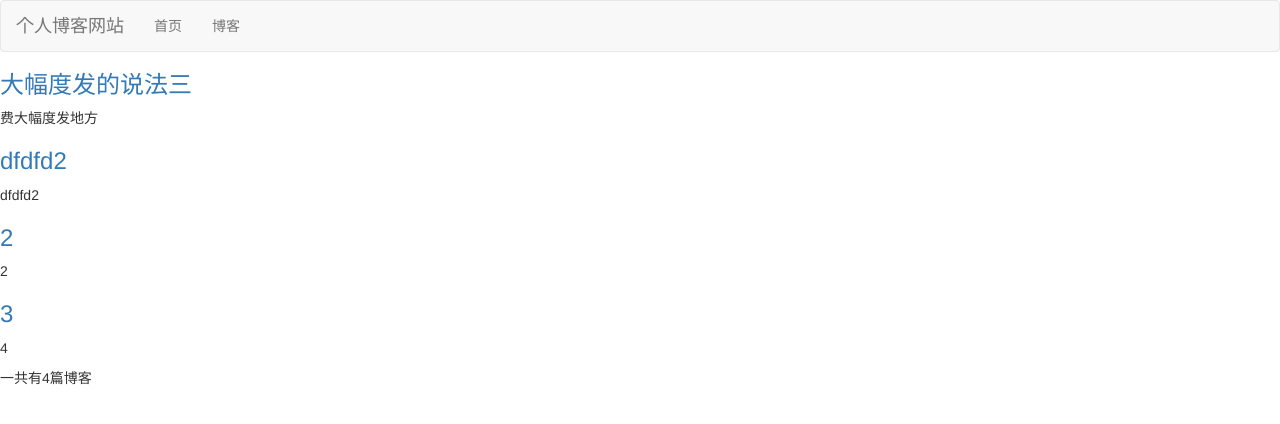
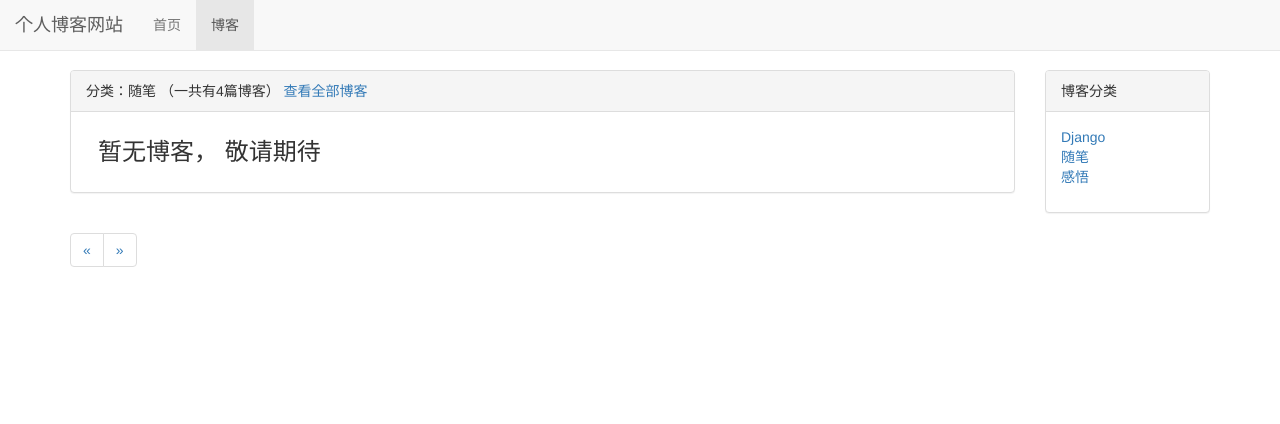
Before and after one commit to LIT2014/mysite, a Django app: page /blog/type/2 in a window 1280 px wide. Shown: the top 424 px of the page. Run offline with Django 3.2, Linux system fonts and the light colour scheme; data comes from the database, SQL or seed files in the repository; both versions use the stored data as it was after the commit; some libraries are stand-ins or nearby versions.

Commit message:
20190116

```diff
--- a/blog/models.py
+++ b/blog/models.py
@@ -19,3 +19,7 @@
 
     def __str__(self):
         return "<Blog: %s>" % self.title
+
+
+    class Meta:
+        ordering = ['-created_time']
--- /dev/null
+++ b/blog/static/blog/blog.css
@@ -0,0 +1,26 @@
+ul.blog-type {
+    list-style-type: none;
+}
+div.blog:not(:last-child){
+    margin-bottom: 2em;
+    padding-bottom: 1em;
+    border-bottom: 1px solid #eee;
+}
+div.blog h3 {
+    margin: 0.5em;
+}
+div.blog p.blog-info {
+    margin-bottom: 0;
+}
+
+ul.blog-info-description {
+    list-style-type: none;
+    margin-bottom: 2em;
+}
+ul.blog-info-description li {
+    display: inline-block;
+    margin-right: 1em;
+}
+div.blog-content {
+    text-indent: 2em;
+}
--- a/blog/views.py
+++ b/blog/views.py
@@ -1,9 +1,17 @@
 from django.shortcuts import render_to_response, get_object_or_404
+from django.core.paginator import Paginator
 from .models import Blog, BlogType
 
 def blog_list(request):
+
+    blogs_all_list = Blog.objects.all()
+    paginator = Paginator(blogs_all_list, 10)
+    page_num = request.GET.get('page', 1)
+    page_of_blogs = paginator.get_page(page_num)
+
     context = {}
-    context['blogs'] = Blog.objects.all()
+    context['page_of_blogs'] = page_of_blogs
+    context['blog_types'] = BlogType.objects.all()
     return render_to_response('blog/blog_list.html', context)
 
 
@@ -15,6 +23,7 @@
 def blogs_with_type(request, blog_type_pk):
     context = {}
     blog_type = get_object_or_404(BlogType, pk=blog_type_pk)
+    context['blog_type'] = blog_type
     context['blogs'] = Blog.objects.filter(blog_type=blog_type)
-    context['blog_type'] = blog_type
+    context['blog_types'] = BlogType.objects.all()
     return render_to_response('blog/blogs_with_type.html', context)
--- a/static/base.css
+++ b/static/base.css
@@ -2,3 +2,6 @@
     margin: 0;
     padding: 0;
 }
+body{
+    margin-top: 70px!important;
+}
--- a/templates/base.html
+++ b/templates/base.html
@@ -7,26 +7,27 @@
     <meta name="viewport" content="width=device-width, initial-scale=1">
     <title>{% block title %}{% endblock %}</title>
     <link rel="stylesheet" href="{% static 'base.css' %}">
-    <link rel="stylesheet" href="{% static 'bootstrap-3.3.7/css/bootstrap.min.css'%}">
+    <link rel="stylesheet" href="{% static 'bootstrap-3.3.7/css/bootstrap.min.css' %}">
+    <script type="text/javascript" src="{% static 'jquery-1.12.4.min.js' %}"></script>
     <script type="text/javascript" src="{% static 'bootstrap-3.3.7/js/bootstrap.min.js' %}"></script>
-    <script type="text/javascript" src="{% static 'jquery-1.12.4.min.js' %}"></script>
-    {% block head_extends %}{% endblock %}
+
+    {% block header_extends %}{% endblock %}
 </head>
 <body>
-    <div class="navbar navbar-default" role="navigation">
+    <div class="navbar navbar-default navbar-fixed-top" role="navigation">
         <div class="container-fluid">
             <div class="navbar-header">
-                <a class="navbar-brand" href="{% url 'home'  %}">个人博客网站</a>
-                <button class="navbar-toggle collapsed" data-taget="collapse">
+                <a class="navbar-brand" href="{% url 'home' %}">个人博客网站</a>
+                <button class="navbar-toggle collapsed" data-toggle="collapse" data-target="#navbar-collapse">
                     <span class="icon-bar"></span>
                     <span class="icon-bar"></span>
                     <span class="icon-bar"></span>
                 </button>
             </div>
-            <div  id="navbar-collapse" class="collapse navbar-collapse">
+            <div id="navbar-collapse" class="collapse navbar-collapse">
                 <ul class="nav navbar-nav">
                     <li class="{% block nav_home_active %}{% endblock %}">
-                        <a  href="{% url 'home'  %}">首页</a>
+                        <a href="{% url 'home' %}">首页</a>
                     </li>
                     <li class="{% block nav_blog_active %}{% endblock %}">
                         <a href="{% url 'blog_list' %}">博客</a>
@@ -36,7 +37,6 @@
         </div>
     </div>
 
-    {% block  content %}{% endblock %}
-
+    {% block content %}{% endblock %}
 </body>
 </html>
--- a/templates/blog/blog_list.html
+++ b/templates/blog/blog_list.html
@@ -1,17 +1,81 @@
 {% extends 'base.html' %}
+{% block title %}我的网站{% endblock %}
+{% block nav_blog_active %}active{% endblock %}
 
-{% block title %}
-    我的网站
+{% load staticfiles %}
+{% block header_extends %}
+    <link rel="stylesheet" href="{% static 'blog/blog.css' %}">
 {% endblock %}
 
+
 {% block  content %}
-    {% for blog in blogs %}
-        <a href="{% url 'blog_detail' blog.pk %}">
-            <h3>{{ blog.title }}</h3>
-        </a>
-        <p>{{ blog.content|truncatechars:30 }}</p>
-    {% empty %}
-        <p>-- 暂无博客， 敬请期待 --</p>
-    {% endfor %}
-    <p>一共有{{ blogs|length }}篇博客</p>{{ blogs_count }}
+    <div class="container">
+        <div class="row">
+            <div class="col-xs-12 col-sm-8 col-md-9 col-lg-10">
+                <div class="panel panel-default">
+                        <div class="panel-heading">{% block blog_list_title %}博客列表（一共有{{ page_of_blogs.paginator|length }}篇博客）{% endblock %}</div>
+                        <div class="panel-body">
+                            {% for blog in page_of_blogs.object_list %}
+                                <div class="blog">
+                                     <h3><a href="{% url 'blog_detail' blog.pk %}">{{ blog.title }}</a></h3>
+                                     <P class="blog-info">
+                                         <span class="glyphicon glyphicon-tag" ></span><a href="{% url 'blogs_with_type' blog.blog_type.pk %}">{{ blog.blog_type}}</a>
+                                         <span class="glyphicon glyphicon-time" ></span>{{ blog.created_time|date:"Y-m-d"}}
+                                     </P>
+                                    <p>{{ blog.content|truncatechars:120 }}</p>
+                                </div>
+                                {% empty %}
+                                <div class="blog">
+                                    <h3>暂无博客， 敬请期待</h3>
+                                </div>
+                                {% endfor %}
+                        </div>
+                    </div>
+                <div>
+                  <ul class="pagination">
+                    <li>
+                        {% if page_of_blogs.has_previous %}
+                          <a href="?page={{ page_of_blogs.previous_page_number }}" aria-label="Previous">
+                            <span aria-hidden="true">&laquo;</span>
+                          </a>
+                        {% else %}
+                          <span aria-hidden="true">&laquo;</span>
+                        {% endif %}
+
+                    </li>
+                    {% for page_num in page_of_blogs.paginator.page_range %}
+                      <li><a href="?page={{ page_num }}">{{ page_num }}</a></li>
+                    {% endfor %}
+                    <li>
+                        {% if page_of_blogs.has_next %}
+                          <a href="?page={{ page_of_blogs.next_page_number }}" aria-label="Next">
+                            <span aria-hidden="true">&raquo;</span>
+                          </a>
+                        {% else %}
+                          <span aria-hidden="true">&raquo;</span>
+                        {% endif %}
+
+                    </li>
+                  </ul>
+                </div>
+            </div>
+            <div class="hidden-xs col-sm-4 col-md-3 col-lg-2">
+                <div class="panel panel-default">
+                    <div class="panel-heading">博客分类</div>
+                    <div class="panel-body">
+                        <ul  class="blog-type">
+                            {% for blog_type in blog_types %}
+                            <li>
+                                <a href="{% url 'blogs_with_type' blog_type.pk %}">{{ blog_type.type_name }}</a>
+                            </li>
+
+                            {% empty %}
+                                <li>暂无分类</li>
+                            {% endfor %}
+                        </ul>
+                    </div>
+                </div>
+            </div>
+        </div>
+    </div>
 {% endblock %}
--- a/templates/blog/blogs_with_type.html
+++ b/templates/blog/blogs_with_type.html
@@ -1,17 +1,10 @@
-{% extends 'base.html' %}
+{% extends 'blog/blog_list.html' %}
+{% block title %}{{ blog_type.type_name }}{% endblock %}
 
-{% block title %}
-    {{ blog_type.type_name }}
+{% block nav_blog_active %}active{% endblock %}
+
+{% block blog_list_title %}
+    分类：{{ blog_type.type_name }}
+    （一共有{{ blogs|length }}篇博客）
+    <a href="{% url 'blog_list' %}">查看全部博客</a>
 {% endblock %}
-
-{% block  content %}
-    {% for blog in blogs %}
-        <a href="{% url 'blog_detail' blog.pk %}">
-        <h3>{{ blog.title }}</h3>
-        </a>
-        <p>{{ blog.content|truncatechars:30 }}</p>
-    {% empty %}
-        <p>-- 暂无博客， 敬请期待 --</p>
-    {% endfor %}
-    <p>一共有{{ blogs|length }}篇博客</p>{{ blogs_count }}
-{% endblock %}
--- a/templates/home.html
+++ b/templates/home.html
@@ -5,11 +5,11 @@
     我的网站
 {% endblock %}
 
-{% block head_extends %}
+{% block header_extends %}
     <link rel="stylesheet" href="{% static 'home.css' %}">
 {% endblock %}
 
-{% block nav_home_active %}{% endblock %}
+{% block nav_home_active %}active{% endblock %}
 
 {% block  content %}
     <h3 class="home-content">欢迎访问我的网站，随便看！</h3>
```
Also changed, not shown: templates/blog/blog_detail.html (+18 -11 lines), blog/migrations/0002_auto_20190116_1523.py (added), db.sqlite3, mysite/settings.py (line endings or trailing spaces), 2 other files.
